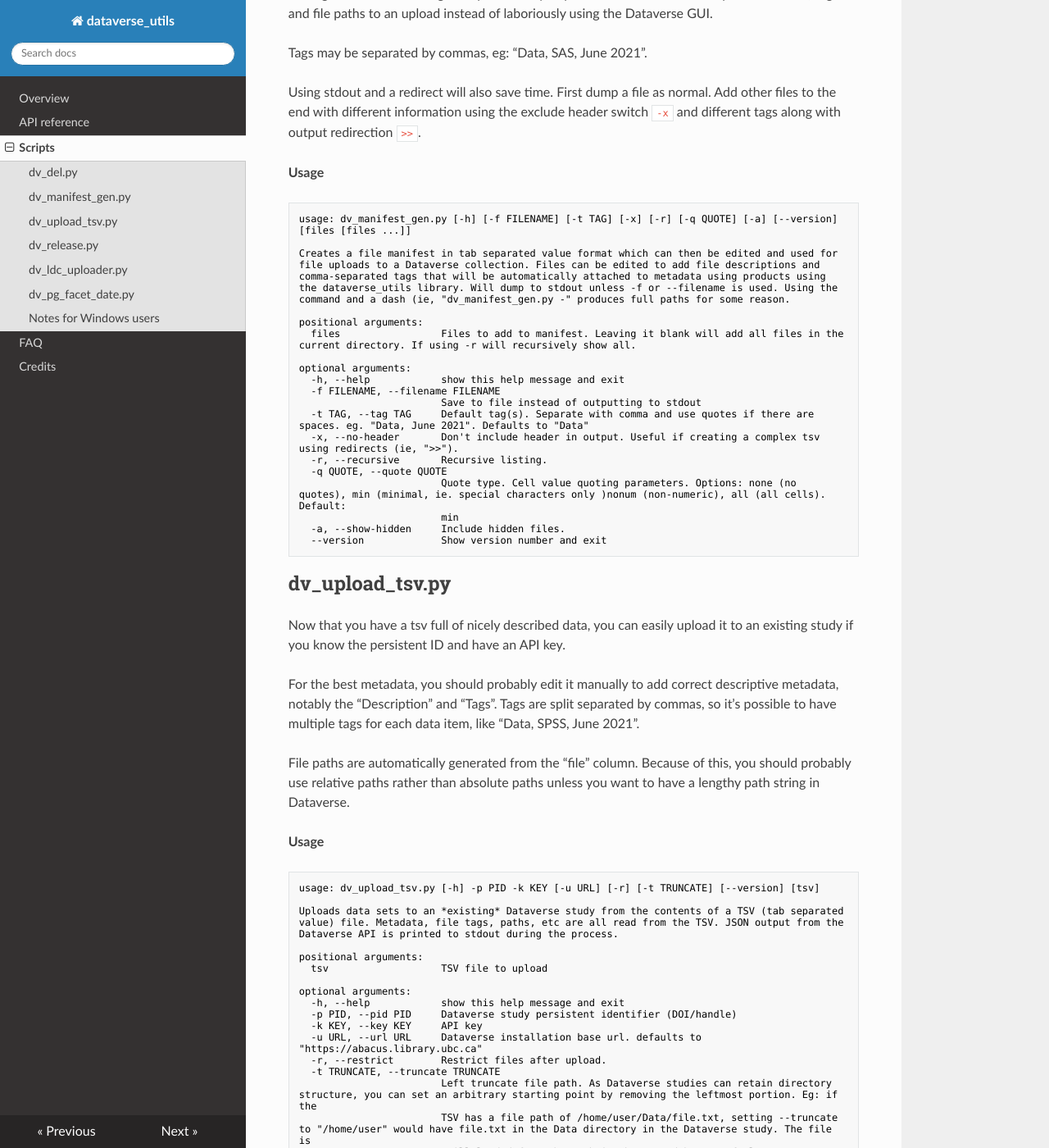
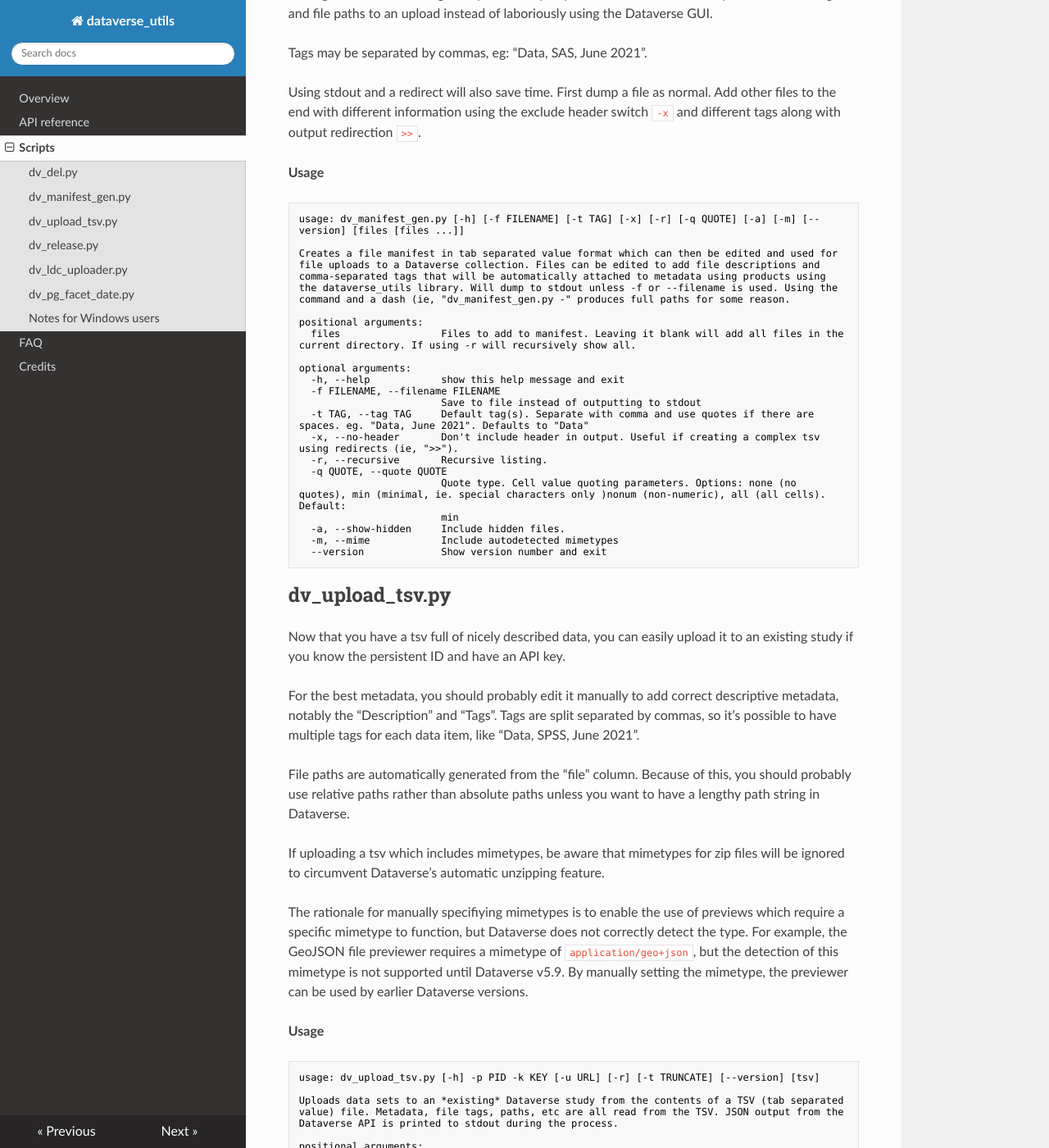
Before and after one commit to ubc-library-rc/dataverse_utils, an MkDocs documentation site: the page built from docs/scripts.md, in a window 1280 px wide and 1400 px high, scrolled down 1231 px. Shown: the whole window at 82% size. Built offline with MkDocs 1.6.1, drawn with Linux system fonts in a browser that asks for light colours; nearby versions of some CDN libraries; some of the changed text lies outside the part shown.

Commit message:
Updated documentation to reflect mimetype detection

````diff
--- a/docs/scripts.md
+++ b/docs/scripts.md
@@ -49,7 +49,7 @@ optional arguments:
 
 ##  dv_manifest_gen.py
 
-Not technically a Dataverse-specific script, this utility will generate a tab-separated value output. The file consists of 3 columns: **file, description and tags**.
+Not technically a Dataverse-specific script, this utility will generate a tab-separated value output. The file consists of 3 columns: **file, description and tags**, and optionally a **mimetype** column.
 
 Editing the result and using the upload utility to parse the tsv will add descriptive metadata, tags and file paths to an upload instead of laboriously using the Dataverse GUI.
 
@@ -60,7 +60,7 @@ Using stdout and a redirect will also save time. First dump a file as normal. Ad
 **Usage**
 
 ```nohighlight
-usage: dv_manifest_gen.py [-h] [-f FILENAME] [-t TAG] [-x] [-r] [-q QUOTE] [-a] [--version] [files [files ...]]
+usage: dv_manifest_gen.py [-h] [-f FILENAME] [-t TAG] [-x] [-r] [-q QUOTE] [-a] [-m] [--version] [files [files ...]]
 
 Creates a file manifest in tab separated value format which can then be edited and used for file uploads to a Dataverse collection. Files can be edited to add file descriptions and
 comma-separated tags that will be automatically attached to metadata using products using the dataverse_utils library. Will dump to stdout unless -f or --filename is used. Using the
@@ -80,6 +80,7 @@ optional arguments:
                         Quote type. Cell value quoting parameters. Options: none (no quotes), min (minimal, ie. special characters only )nonum (non-numeric), all (all cells). Default:
                         min
   -a, --show-hidden     Include hidden files.
+  -m, --mime            Include autodetected mimetypes
   --version             Show version number and exit
 ```
 
@@ -90,6 +91,10 @@ Now that you have a tsv full of nicely described data, you can easily upload it
 For the best metadata, you should probably edit it manually to add correct descriptive metadata, notably the "Description" and "Tags". Tags are split separated by commas, so it's possible to have multiple tags for each data item, like "Data, SPSS, June 2021".
 
 File paths are automatically generated from the "file" column. Because of this, you should probably use relative paths rather than absolute paths unless you want to have a lengthy path string in Dataverse.
+
+If uploading a tsv which includes mimetypes, be aware that mimetypes for zip files will be ignored to circumvent Dataverse's automatic unzipping feature.
+
+The rationale for manually specifiying mimetypes is to enable the use of previews which require a specific mimetype to function, but Dataverse does not correctly detect the type. For example, the GeoJSON file previewer requires a mimetype of `application/geo+json`, but the detection of this mimetype is not supported until Dataverse v5.9. By manually setting the mimetype, the previewer can be used by earlier Dataverse versions.
 
 **Usage**
 
````
Also changed, not shown: docs/api_ref.md (+10 -1 lines).
